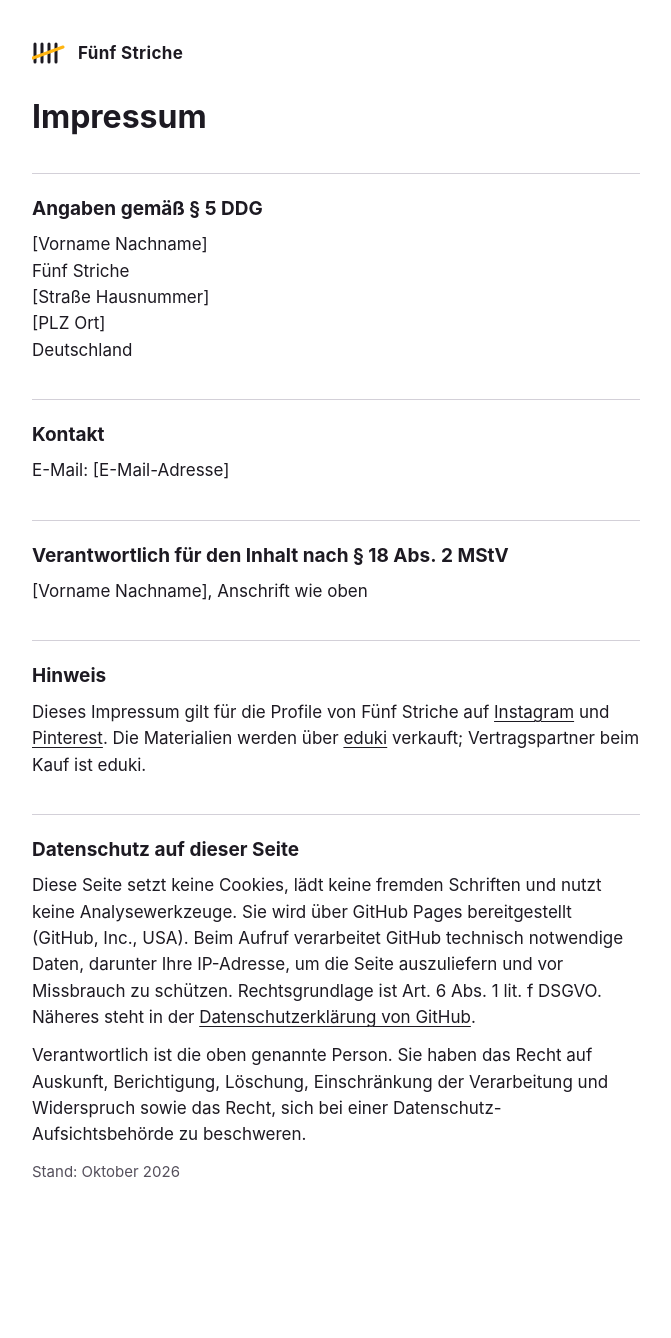
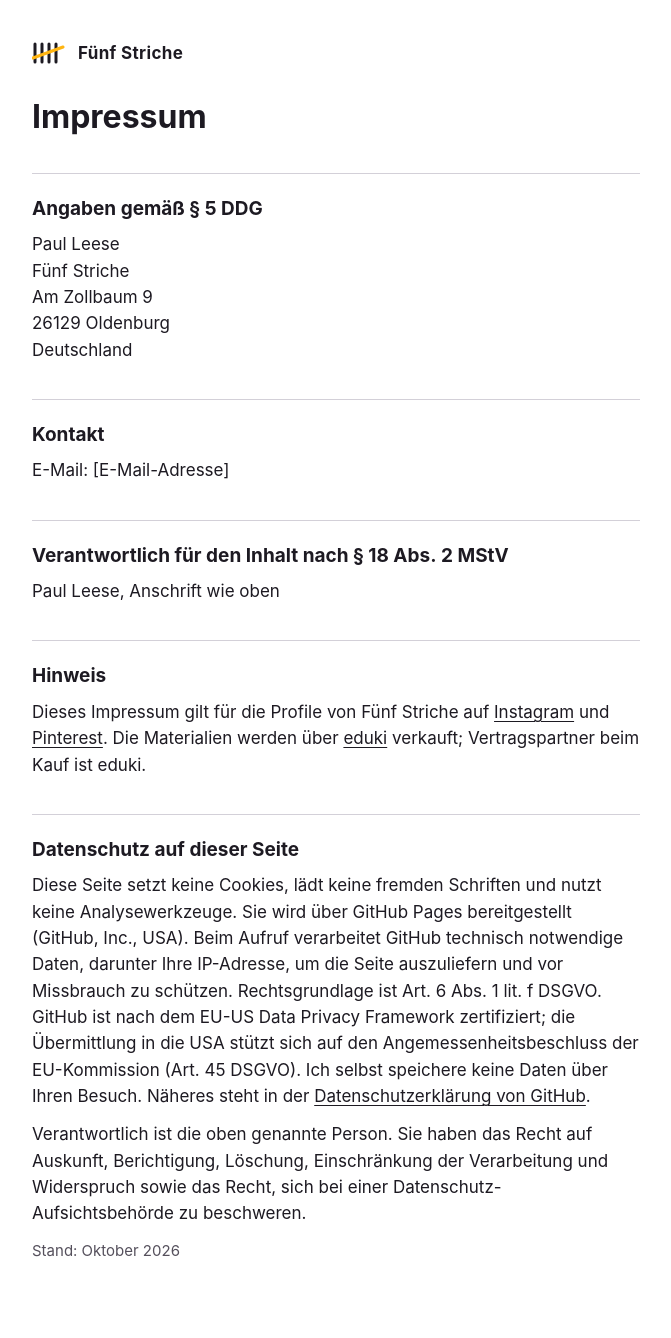
Before and after one commit to Jattpack108/fuenf-striche-impressum, a Jekyll site: the page built from index.md, in a window 1280 px wide. Shown: the whole page, without its empty margins (304-975 px from the left). Built offline with Jekyll 4.4.1, drawn with Linux system fonts in a browser that asks for light colours; before the commit the page ends 1259 px from its top, so only the background shows below that.

Commit message:
Name und Anschrift eingetragen; Robots strenger; Datenschutz: DPF und keine eigene Speicherung
Co-Authored-By: Claude Opus 5.5 <noreply@anthropic.com>
Claude-Session: https://claude.ai/code/session_01PYwivxWRZquGYErNcs2DMT

```diff
--- a/_layouts/default.html
+++ b/_layouts/default.html
@@ -3,7 +3,7 @@
 <head>
 <meta charset="utf-8">
 <meta name="viewport" content="width=device-width, initial-scale=1">
-<meta name="robots" content="noindex, nofollow">
+<meta name="robots" content="noindex, nofollow, noarchive, nosnippet, noimageindex">
 <title>{{ page.title }} · Fünf Striche</title>
 <style>
   :root { --key: #1D1A22; --grau: #55505c; --linie: #d3d0d8; --papier: #FFFFFF; --akzent: #FFB511; }
--- a/index.md
+++ b/index.md
@@ -7,10 +7,10 @@ title: Impressum
 
 ## Angaben gemäß §&nbsp;5 DDG
 
-[Vorname Nachname]<br>
+Paul Leese<br>
 Fünf Striche<br>
-[Straße Hausnummer]<br>
-[PLZ Ort]<br>
+Am Zollbaum 9<br>
+26129 Oldenburg<br>
 Deutschland
 
 ## Kontakt
@@ -19,7 +19,7 @@ E-Mail: [E-Mail-Adresse]
 
 ## Verantwortlich für den Inhalt nach §&nbsp;18 Abs.&nbsp;2 MStV
 
-[Vorname Nachname], Anschrift wie oben
+Paul Leese, Anschrift wie oben
 
 ## Hinweis
 
@@ -27,7 +27,7 @@ Dieses Impressum gilt für die Profile von Fünf Striche auf [Instagram](https:/
 
 ## Datenschutz auf dieser Seite
 
-Diese Seite setzt keine Cookies, lädt keine fremden Schriften und nutzt keine Analysewerkzeuge. Sie wird über GitHub Pages bereitgestellt (GitHub, Inc., USA). Beim Aufruf verarbeitet GitHub technisch notwendige Daten, darunter Ihre IP-Adresse, um die Seite auszuliefern und vor Missbrauch zu schützen. Rechtsgrundlage ist Art.&nbsp;6 Abs.&nbsp;1 lit.&nbsp;f DSGVO. Näheres steht in der [Datenschutzerklärung von GitHub](https://docs.github.com/de/site-policy/privacy-policies/github-general-privacy-statement).
+Diese Seite setzt keine Cookies, lädt keine fremden Schriften und nutzt keine Analysewerkzeuge. Sie wird über GitHub Pages bereitgestellt (GitHub, Inc., USA). Beim Aufruf verarbeitet GitHub technisch notwendige Daten, darunter Ihre IP-Adresse, um die Seite auszuliefern und vor Missbrauch zu schützen. Rechtsgrundlage ist Art.&nbsp;6 Abs.&nbsp;1 lit.&nbsp;f DSGVO. GitHub ist nach dem EU-US Data Privacy Framework zertifiziert; die Übermittlung in die USA stützt sich auf den Angemessenheitsbeschluss der EU-Kommission (Art.&nbsp;45 DSGVO). Ich selbst speichere keine Daten über Ihren Besuch. Näheres steht in der [Datenschutzerklärung von GitHub](https://docs.github.com/de/site-policy/privacy-policies/github-general-privacy-statement).
 
 Verantwortlich ist die oben genannte Person. Sie haben das Recht auf Auskunft, Berichtigung, Löschung, Einschränkung der Verarbeitung und Widerspruch sowie das Recht, sich bei einer Datenschutz-Aufsichtsbehörde zu beschweren.
 
```
Also changed, not shown: README.md.
